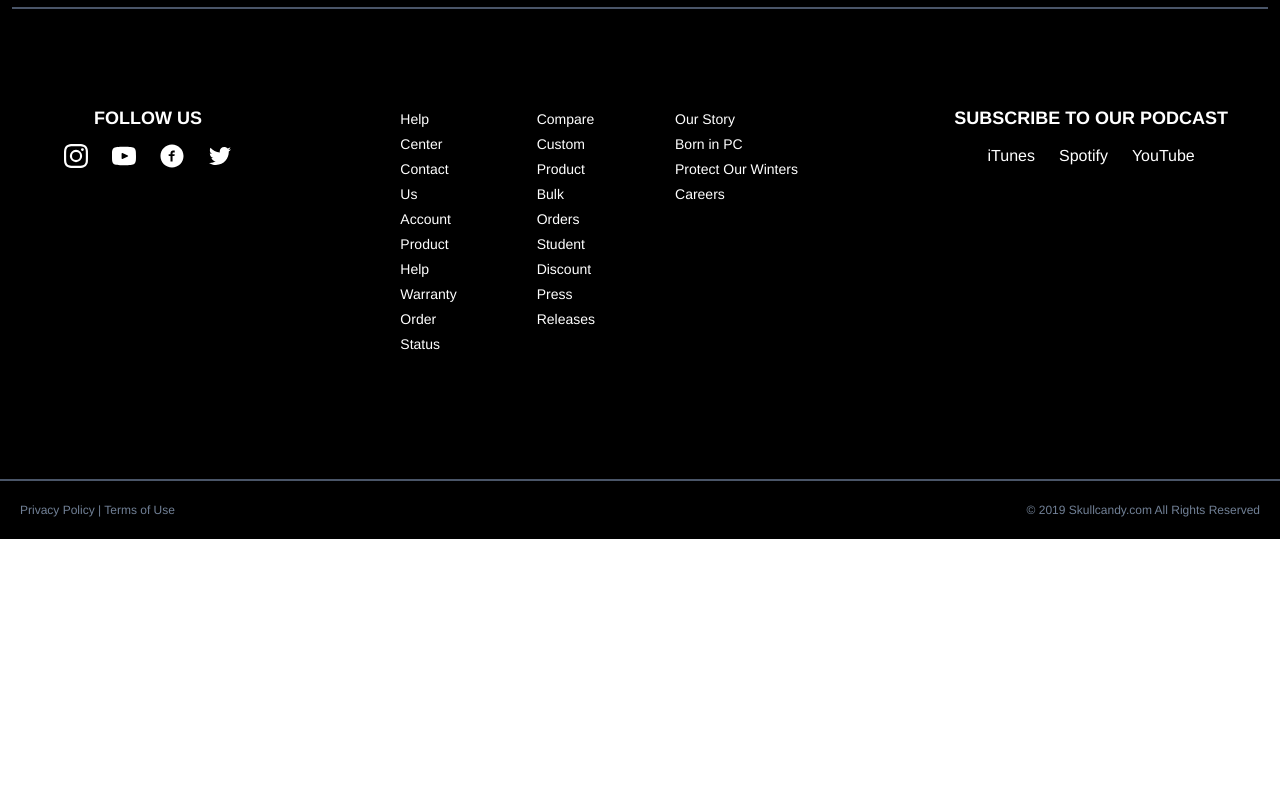
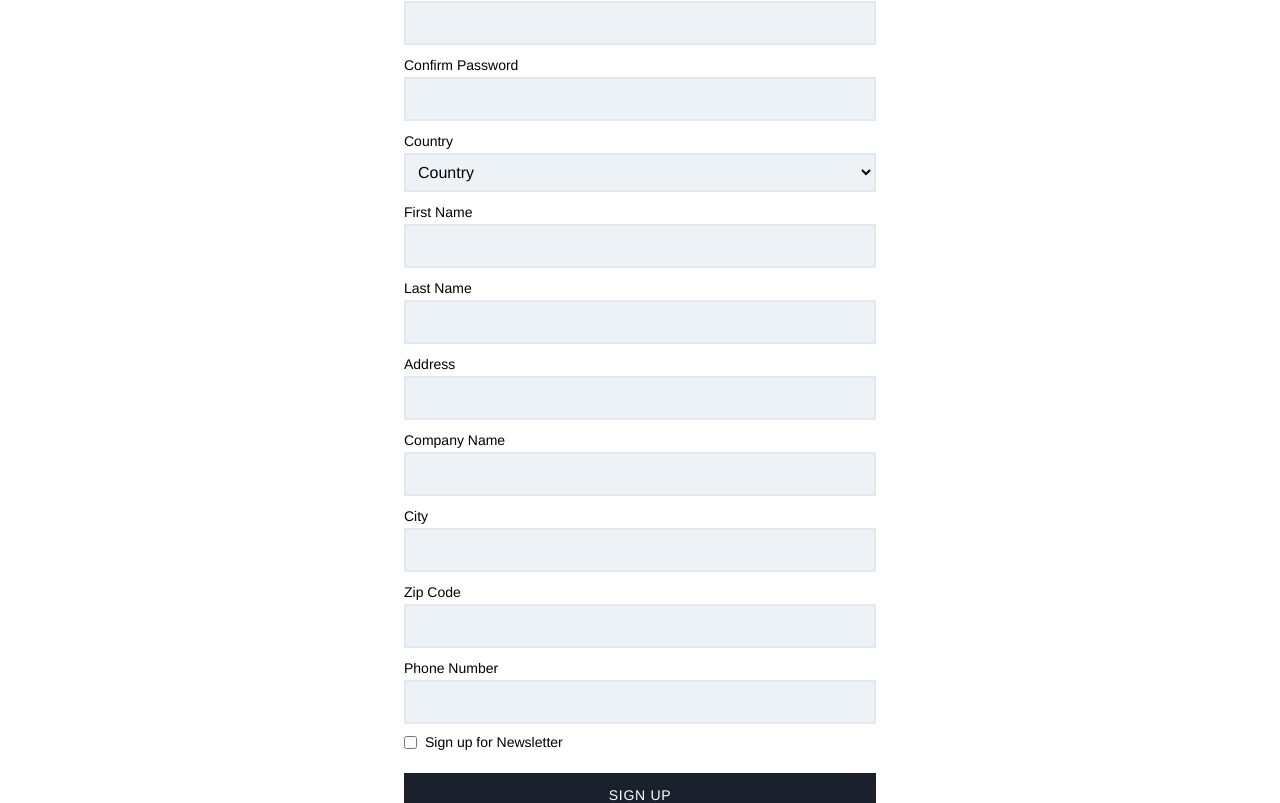
Before and after one commit to bokismoki/skullcandy, a Nuxt app: page /signup in a window 1280 px wide. Shown: the part 280-1083 px from the top of the page. Before the commit the page ends 819 px from the top, so only its background shows below. Built offline with nearby package versions, Linux system fonts and the light colour scheme.

Commit message:
Signup page

```diff
--- /dev/null
+++ b/pages/signup/index.vue
@@ -0,0 +1,116 @@
+<template>
+  <div class="container mx-auto sign-up" style="margin-top: 68px;">
+    <div class="py-10 px-5 sm:max-w-lg sm:mx-auto">
+      <h1 class="text-center font-black text-4xl md:text-5xl">SIGN UP</h1>
+      <form>
+        <div class="mt-2">
+          <label class="inline-block text-sm cursor-pointer" for="email">Email Address</label>
+          <input
+            class="border-2 w-full p-2 bg-gray-200 focus:border-gray-500"
+            type="email"
+            id="email"
+          />
+        </div>
+        <div class="mt-2">
+          <label class="inline-block text-sm cursor-pointer" for="password">Password</label>
+          <input
+            class="border-2 w-full p-2 bg-gray-200 focus:border-gray-500"
+            type="password"
+            id="password"
+          />
+        </div>
+        <div class="mt-2">
+          <label class="inline-block text-sm cursor-pointer" for="confirmPassword">Confirm Password</label>
+          <input
+            class="border-2 w-full p-2 bg-gray-200 focus:border-gray-500"
+            type="password"
+            id="confirmPassword"
+          />
+        </div>
+        <div class="mt-2">
+          <label class="inline-block text-sm cursor-pointer" for="country">Country</label>
+          <select class="border-2 w-full p-2 bg-gray-200 focus:border-gray-500" id="country">
+            <option disabled selected>Country</option>
+            <option>United States</option>
+          </select>
+        </div>
+        <div class="mt-2">
+          <label class="inline-block text-sm cursor-pointer" for="firstName">First Name</label>
+          <input
+            class="border-2 w-full p-2 bg-gray-200 focus:border-gray-500"
+            type="text"
+            id="firstName"
+          />
+        </div>
+        <div class="mt-2">
+          <label class="inline-block text-sm cursor-pointer" for="lastName">Last Name</label>
+          <input
+            class="border-2 w-full p-2 bg-gray-200 focus:border-gray-500"
+            type="text"
+            id="lastName"
+          />
+        </div>
+        <div class="mt-2">
+          <label class="inline-block text-sm cursor-pointer" for="address">Address</label>
+          <input
+            class="border-2 w-full p-2 bg-gray-200 focus:border-gray-500"
+            type="text"
+            id="address"
+          />
+        </div>
+        <div class="mt-2">
+          <label class="inline-block text-sm cursor-pointer" for="companyName">Company Name</label>
+          <input
+            class="border-2 w-full p-2 bg-gray-200 focus:border-gray-500"
+            type="text"
+            id="companyName"
+          />
+        </div>
+        <div class="mt-2">
+          <label class="inline-block text-sm cursor-pointer" for="city">City</label>
+          <input
+            class="border-2 w-full p-2 bg-gray-200 focus:border-gray-500"
+            type="text"
+            id="city"
+          />
+        </div>
+        <div class="mt-2">
+          <label class="inline-block text-sm cursor-pointer" for="zip">Zip Code</label>
+          <input class="border-2 w-full p-2 bg-gray-200 focus:border-gray-500" type="text" id="zip" />
+        </div>
+        <div class="mt-2">
+          <label class="inline-block text-sm cursor-pointer" for="phone">Phone Number</label>
+          <input
+            class="border-2 w-full p-2 bg-gray-200 focus:border-gray-500"
+            type="text"
+            id="phone"
+          />
+        </div>
+        <div class="mt-2 flex items-center">
+          <input type="checkbox" id="newsletter" />
+          <label class="text-sm ml-2 cursor-pointer" for="newsletter">Sign up for Newsletter</label>
+        </div>
+        <button
+          class="bg-gray-900 text-white w-full text-sm tracking-wider py-3 mt-3 hover:bg-gray-800 mt-5"
+          type="submit"
+        >SIGN UP</button>
+      </form>
+    </div>
+  </div>
+</template>
+
+<script>
+export default {
+  head: {
+    title: 'Sign up'
+  }
+}
+</script>
+
+<style scoped>
+@media (min-width: 1024px) {
+  .sign-up {
+    margin-top: 61px !important;
+  }
+}
+</style>
```
